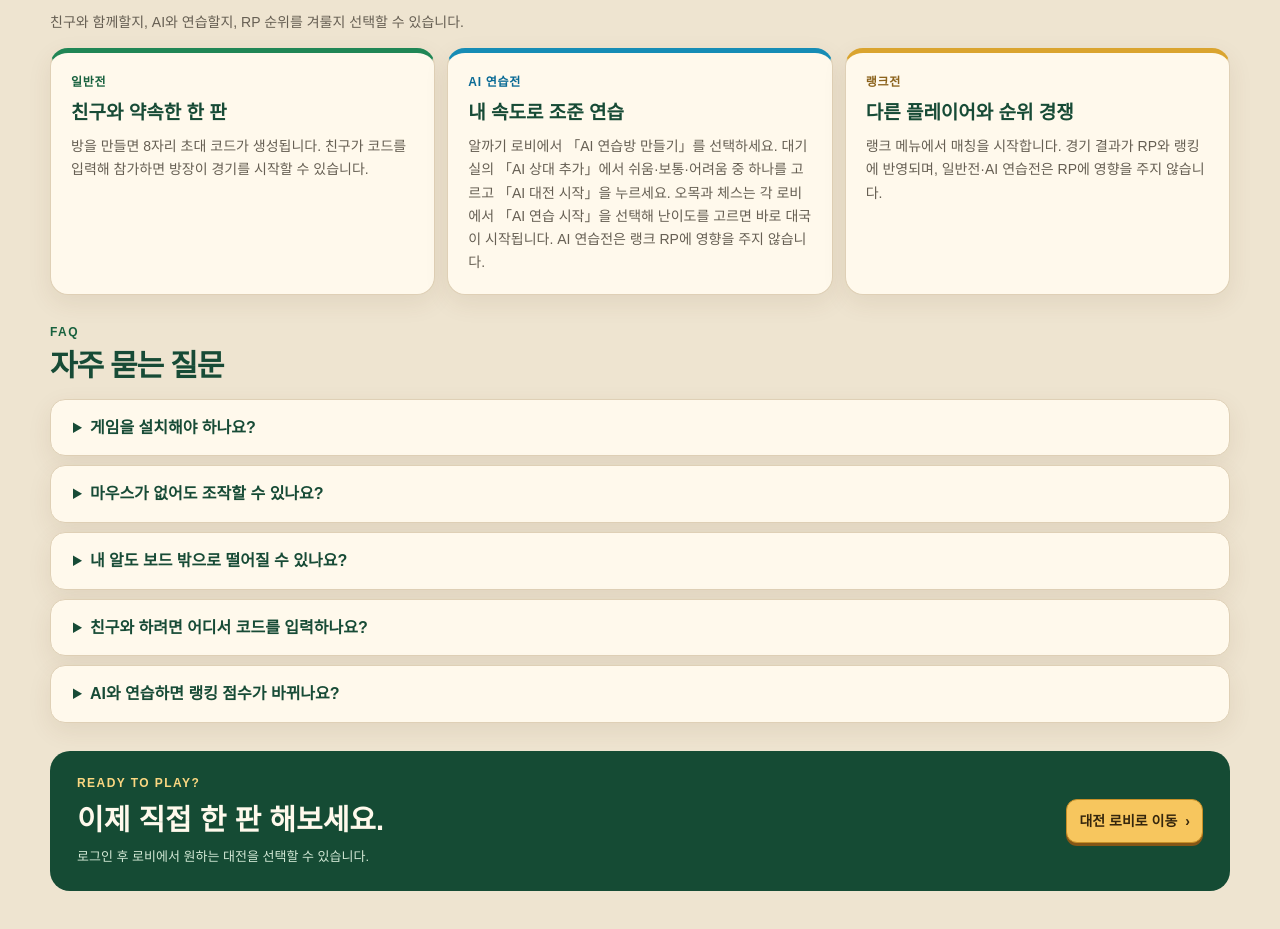
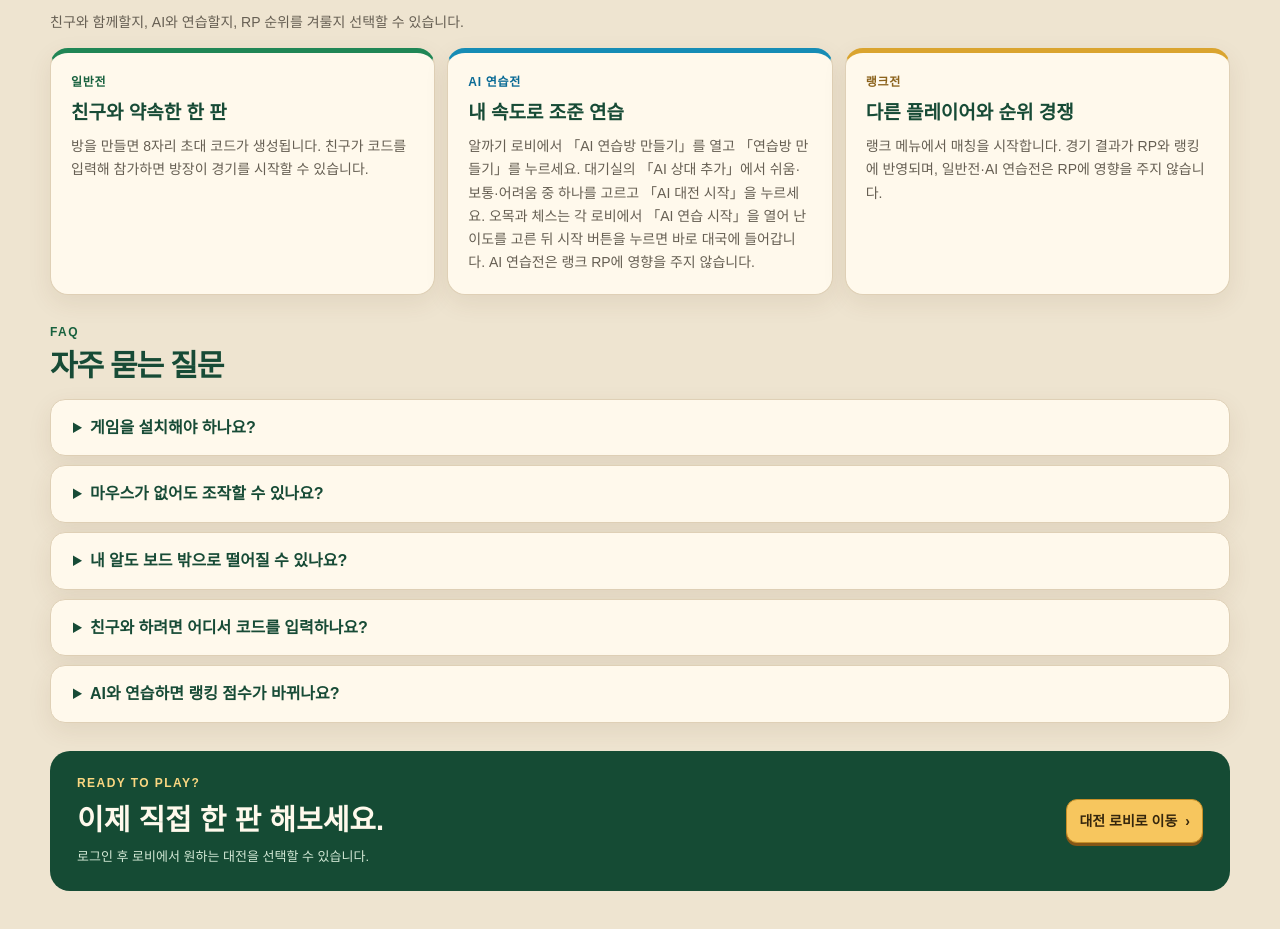
Before and after one commit to SuperNova080710/Alkkagi, a Next.js app: page /how-to-play in a window 1280 px wide. Shown: the part 1323-2252 px from the top of the page. Built offline with nearby package versions, Linux system fonts and the light colour scheme.

Commit message:
fix: AI 연습 가이드에 시작 확인 단계 명시
- 알까기 연습방 생성 확인 버튼 안내
- 오목·체스 난이도 선택 뒤 시작 버튼 안내
- 가이드 렌더링에서 실제 진입 순서 검증

```diff
--- a/src/app/how-to-play/page.tsx
+++ b/src/app/how-to-play/page.tsx
@@ -40,7 +40,7 @@ const modes = [
   {
     label: 'AI 연습전',
     headline: '내 속도로 조준 연습',
-    body: '알까기 로비에서 「AI 연습방 만들기」를 선택하세요. 대기실의 「AI 상대 추가」에서 쉬움·보통·어려움 중 하나를 고르고 「AI 대전 시작」을 누르세요. 오목과 체스는 각 로비에서 「AI 연습 시작」을 선택해 난이도를 고르면 바로 대국이 시작됩니다. AI 연습전은 랭크 RP에 영향을 주지 않습니다.',
+    body: '알까기 로비에서 「AI 연습방 만들기」를 열고 「연습방 만들기」를 누르세요. 대기실의 「AI 상대 추가」에서 쉬움·보통·어려움 중 하나를 고르고 「AI 대전 시작」을 누르세요. 오목과 체스는 각 로비에서 「AI 연습 시작」을 열어 난이도를 고른 뒤 시작 버튼을 누르면 바로 대국에 들어갑니다. AI 연습전은 랭크 RP에 영향을 주지 않습니다.',
     tone: 'ai',
   },
   {
```
Also changed, not shown: 1 other file (tests, documents, lock files or other folders).
